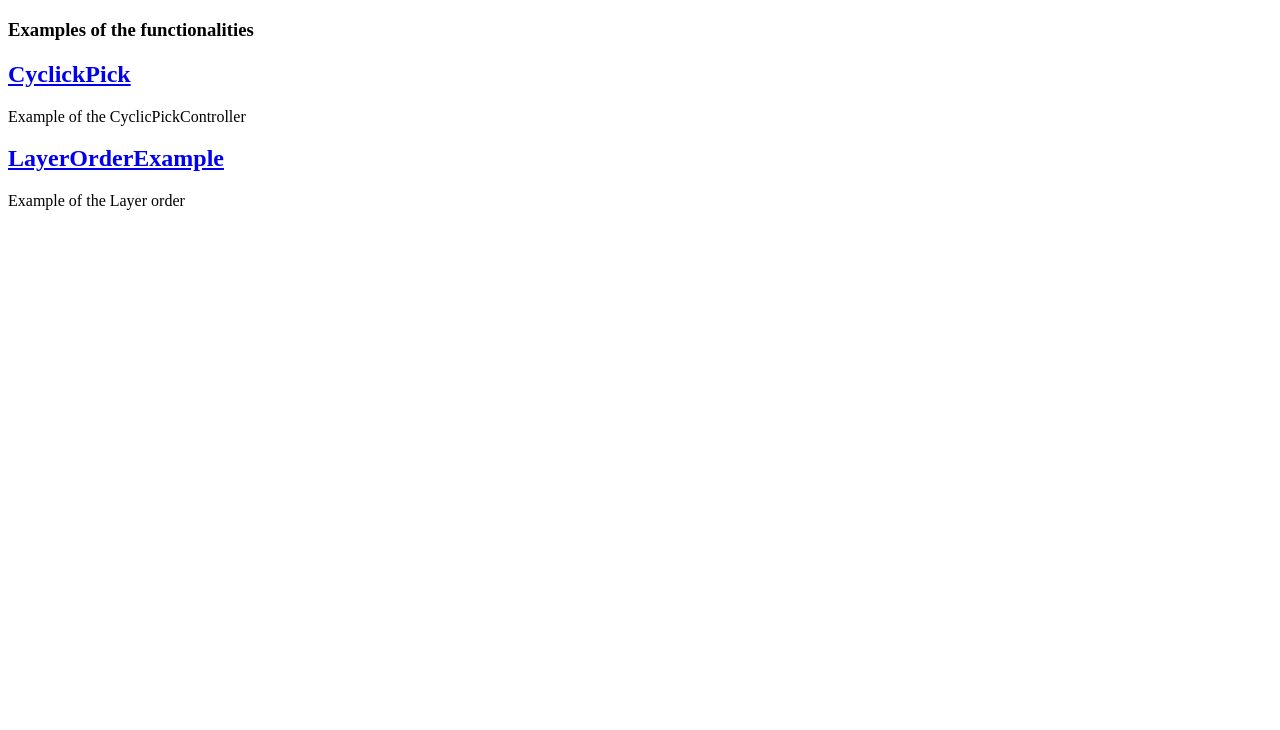
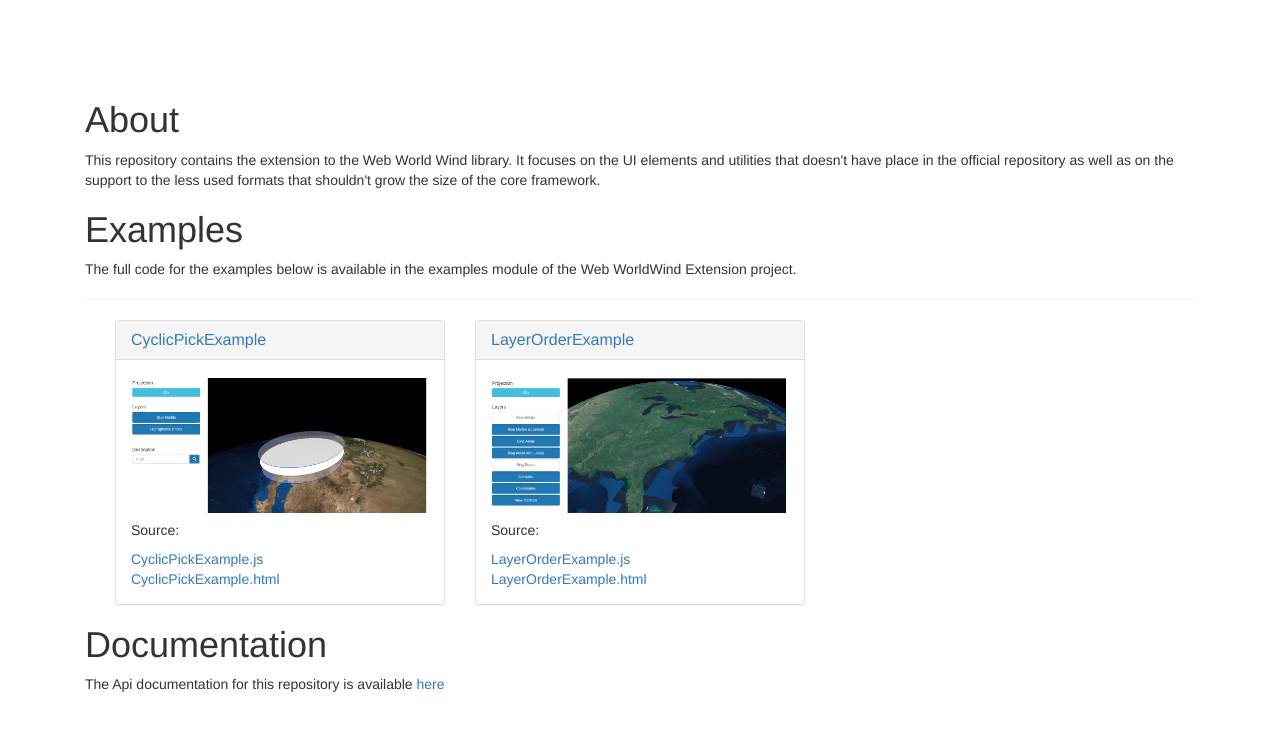
Before and after one commit to ESAFastPrototyping/WebWorldWind-X, a website: page index.html in a window 1280 px wide. Drawn offline with nearby package versions, Linux system fonts and the light colour scheme.

Commit message:
Improve the default page for the repository.

```diff
--- a/index.html
+++ b/index.html
@@ -1,17 +1,67 @@
 <!DOCTYPE html>
 <html lang="en">
 <head>
+    <meta name="viewport" content="width=device-width, initial-scale=1">
     <meta charset="UTF-8">
     <title>The examples in the Web World Wind repository.</title>
+
+    <link rel="stylesheet" href="https://maxcdn.bootstrapcdn.com/bootstrap/3.3.4/css/bootstrap.min.css">
+    <script src="https://maxcdn.bootstrapcdn.com/bootstrap/3.3.4/js/bootstrap.min.js"></script>
 </head>
 <body>
-    <h3>Examples of the functionalities</h3>
-    <div>
-        <h2><a href="examples/CyclicPickExample.html">CyclickPick</a></h2>
-        <p>Example of the CyclicPickController</p>
+<div class="container content-container" style="margin-top: 80px;">
+    <div class="col-sm-12">
+        <h1>About</h1>
+        <p>This repository contains the extension to the Web World Wind library. It focuses on the UI elements and
+            utilities that doesn't have place in the official repository as well as on the support to the less used
+            formats that shouldn't grow the size of the core framework.
 
-        <h2><a href="examples/LayerOrderExample.html">LayerOrderExample</a></h2>
-        <p>Example of the Layer order</p>
+        </p>
+
+        <h1>Examples</h1>
+        <p>The full code for the examples below is available in the examples module of the Web WorldWind Extension
+            project.</p>
+
+        <hr/>
+
+        <div class="col-md-12">
+            <div class="col-md-4">
+                <div class="panel panel-default">
+                    <div class="panel-heading">
+                        <a href="examples/CyclicPickExample.html"><h3 class="panel-title">CyclicPickExample</h3></a>
+                    </div>
+                    <div class="panel-body">
+                        <a href="examples/CyclicPickExample.html">
+                            <img src="examples/CyclicPickExample.png" class="img-responsive center-block">
+                        </a>
+                        <h5>Source:</h5>
+                        <a href="https://github.com/WorldWindLabs/WebWorldWind-X/blob/master/examples/CyclicPickExample.js">CyclicPickExample.js</a><br>
+                        <a href="https://github.com/WorldWindLabs/WebWorldWind-X/blob/master/examples/CyclicPickExample.html">CyclicPickExample.html</a>
+                    </div>
+                </div>
+            </div>
+
+            <div class="col-md-4">
+                <div class="panel panel-default">
+                    <div class="panel-heading">
+                        <a href="examples/LayerOrderExample.html"><h3 class="panel-title">LayerOrderExample</h3></a>
+                    </div>
+                    <div class="panel-body">
+                        <a href="examples/LayerOrderExample.html">
+                            <img src="examples/LayerOrderExample.png" class="img-responsive center-block">
+                        </a>
+                        <h5>Source:</h5>
+                        <a href="https://github.com/WorldWindLabs/WebWorldWind-X/blob/master/examples/LayerOrderExample.js">LayerOrderExample.js</a><br>
+                        <a href="https://github.com/WorldWindLabs/WebWorldWind-X/blob/master/examples/LayerOrderExample.html">LayerOrderExample.html</a>
+                    </div>
+                </div>
+            </div>
+        </div>
+
+        <h1>Documentation</h1>
+
+        The Api documentation for this repository is available <a href="api-doc/index.html">here</a>
     </div>
+</div>
 </body>
 </html>
--- a/package.json
+++ b/package.json
@@ -7,7 +7,7 @@
     "build": "npm run clean && npm run lint && npm run test && npm run jsdoc && npm run webpack && npm run copy && npm run remove",
     "build:watch": "parallelshell 'npm run webpack:watch' 'npm run examples:watch'",
     "clean": "del-cli dist",
-    "copy": "copyfiles examples/*.html dist/ && copyfiles -u 1 dist/*Example.js* dist/examples/ && copyfiles -u 1 examples/images/* dist/examples && copyfiles -u 1 examples/images/view/* dist/examples && copyfiles index.html dist/",
+    "copy": "copyfiles examples/*.html dist/ && copyfiles -u 1 dist/*Example.js* dist/examples/ && copyfiles examples/*.png dist/ && copyfiles -u 1 examples/images/* dist/examples && copyfiles -u 1 examples/images/view/* dist/examples && copyfiles index.html dist/",
     "examples:watch": "",
     "jsdoc": "jsdoc --destination dist/api-doc -r src",
     "lint": "jshint ./src ",
```
Also changed, not shown: examples/CyclicPickExample.png (added), examples/LayerOrderExample.png (added).
